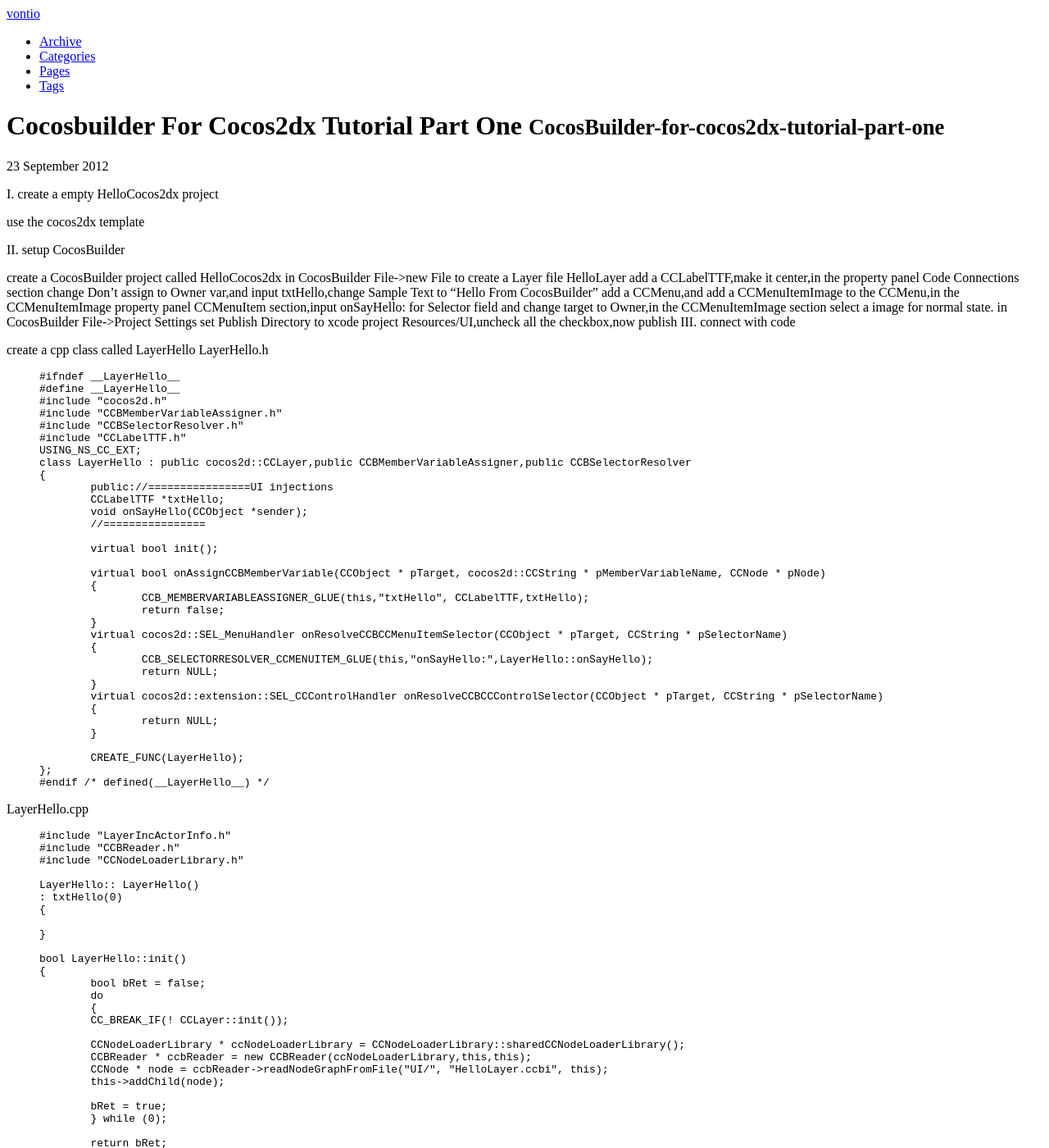
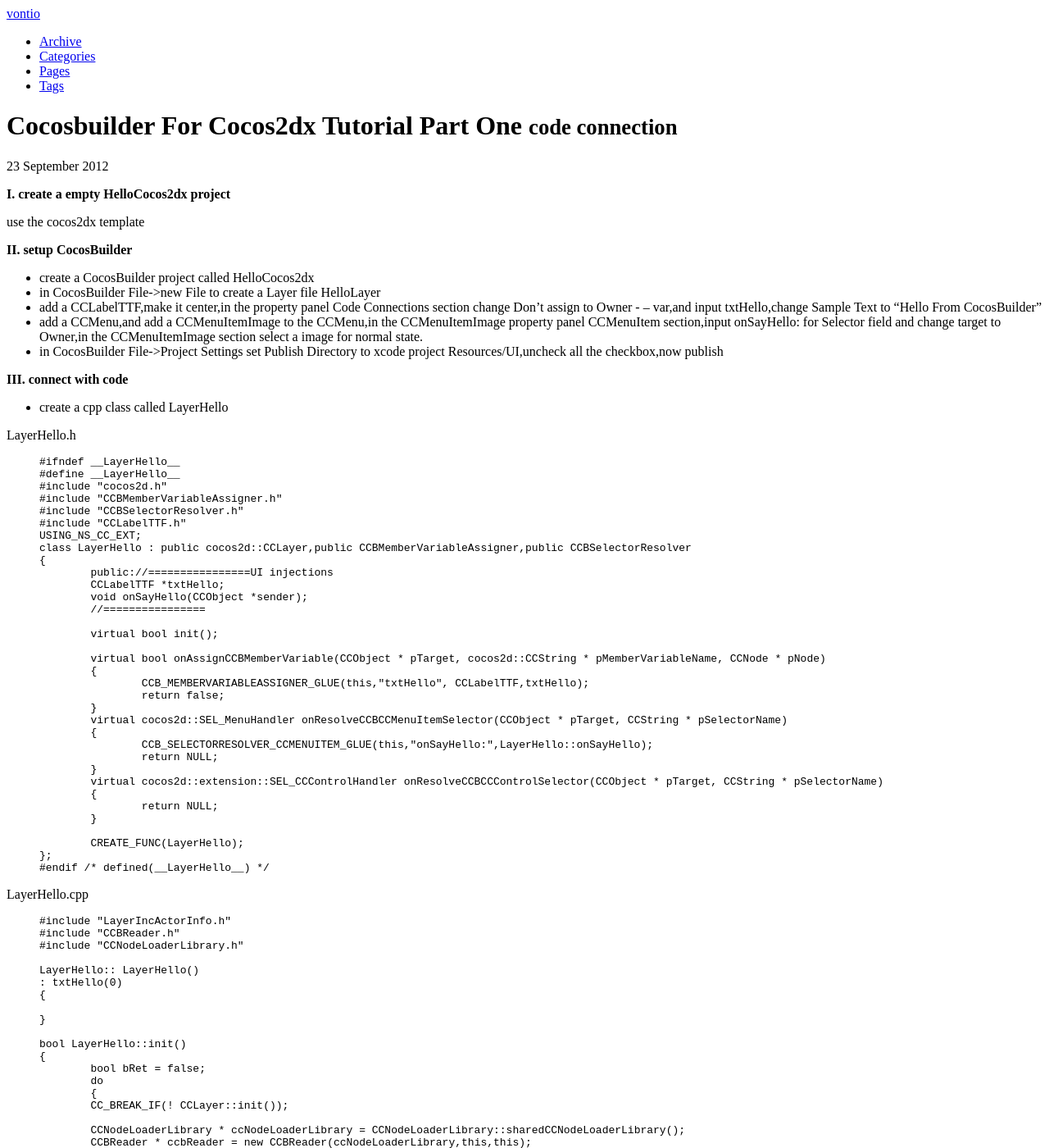
Before and after one commit to vontio/vontio.github.io, a Jekyll site: the page built from _posts/2012-09-23-CocosBuilder-for-cocos2dx-tutorial-part-one.md, in a window 1280 px wide and 1400 px high. Shown: the whole window at 82% size. Built offline with Jekyll 4.4.1, drawn with Linux system fonts in a browser that asks for light colours; Markdown is read by kramdown in place of the engine named in the settings; comment, search, counter and statistics services are not loaded; some of the changed text lies outside the part shown.

Commit message:
reformat post

```diff
--- a/_posts/2012-09-23-CocosBuilder-for-cocos2dx-tutorial-part-one.md
+++ b/_posts/2012-09-23-CocosBuilder-for-cocos2dx-tutorial-part-one.md
@@ -1,25 +1,27 @@
 ---
 layout: post
-tagline: "CocosBuilder-for-cocos2dx-tutorial-part-one"
+tagline: "code connection"
 category : cocos2d-x
 tags : [cocos2d-x,cocosbuilder]
 ---
 {% include JB/setup %}
 
-I. create a empty HelloCocos2dx project
+**I. create a empty HelloCocos2dx project**
 
 use the cocos2dx template
 
-II. setup CocosBuilder
+**II. setup CocosBuilder**
 
-create a CocosBuilder project called HelloCocos2dx
-in CocosBuilder File->new File to create a Layer file HelloLayer
-add a CCLabelTTF,make it center,in the property panel Code Connections section change Don't assign to Owner var,and input txtHello,change Sample Text to "Hello From CocosBuilder"
-add a CCMenu,and add a CCMenuItemImage to the CCMenu,in the CCMenuItemImage property panel CCMenuItem section,input onSayHello: for Selector field and change target to Owner,in the CCMenuItemImage section select a image for normal state.
-in CocosBuilder File->Project Settings set Publish Directory to xcode project Resources/UI,uncheck all the checkbox,now publish
-III. connect with code
+- create a CocosBuilder project called HelloCocos2dx
+- in CocosBuilder File->new File to create a Layer file HelloLayer
+- add a CCLabelTTF,make it center,in the property panel Code Connections section change Don't assign to Owner - -- var,and input txtHello,change Sample Text to "Hello From CocosBuilder"
+- add a CCMenu,and add a CCMenuItemImage to the CCMenu,in the CCMenuItemImage property panel CCMenuItem section,input onSayHello: for Selector field and change target to Owner,in the CCMenuItemImage section select a image for normal state.
+- in CocosBuilder File->Project Settings set Publish Directory to xcode project Resources/UI,uncheck all the checkbox,now publish
 
-create a cpp class called LayerHello
+**III. connect with code**
+
+- create a cpp class called LayerHello
+
 LayerHello.h
 {% highlight cpp %}
 #ifndef __LayerHello__
@@ -93,5 +95,5 @@
 	txtHello->setString("Hello From Code");
 }
 {% endhighlight %}
-add LayerHello to your scene,click run to test it
-in you game,click the CCMenuItemImage,the label should change to "Hello From Code"
+- add LayerHello to your scene,click run to test it
+- in you game,click the CCMenuItemImage,the label should change to "Hello From Code"
```
